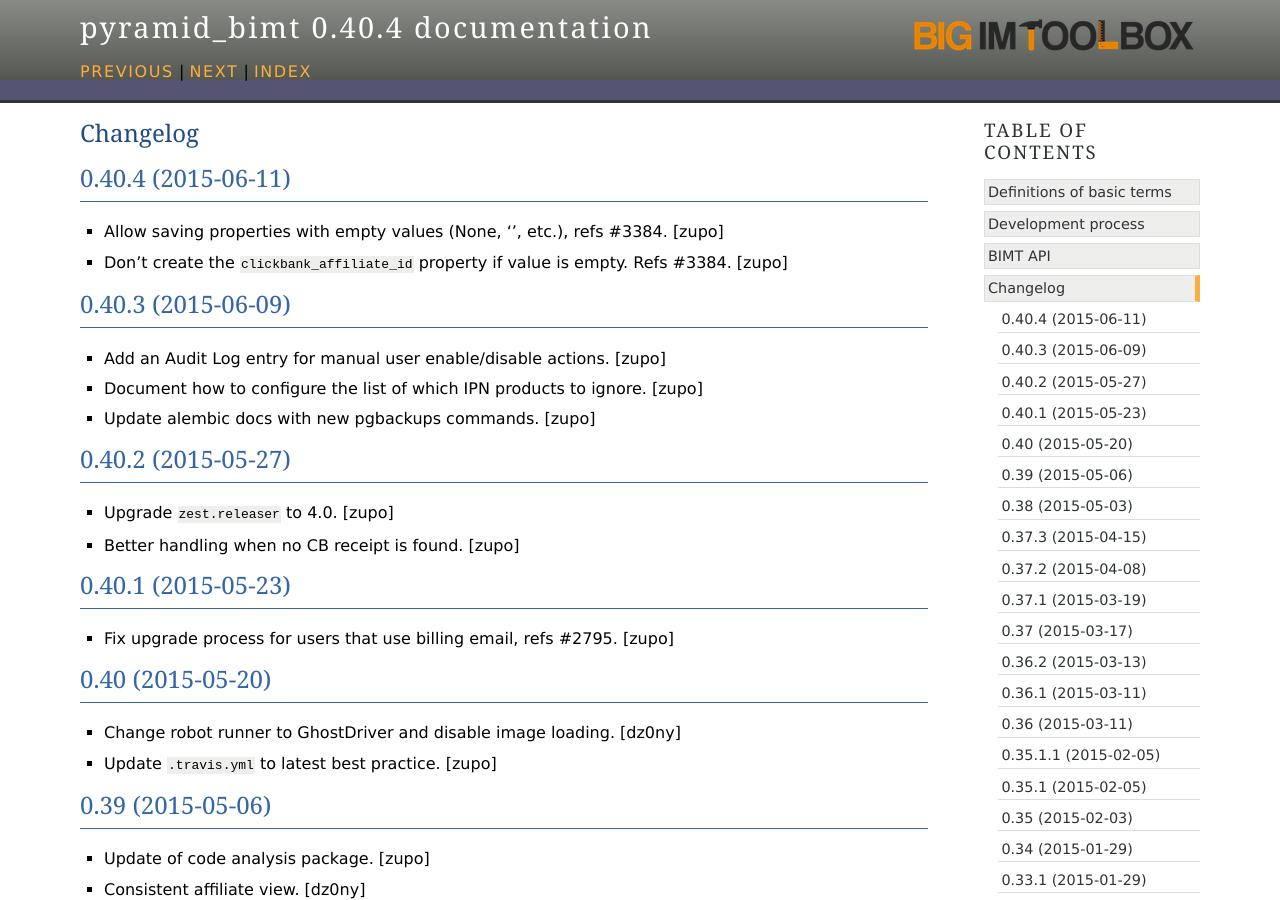
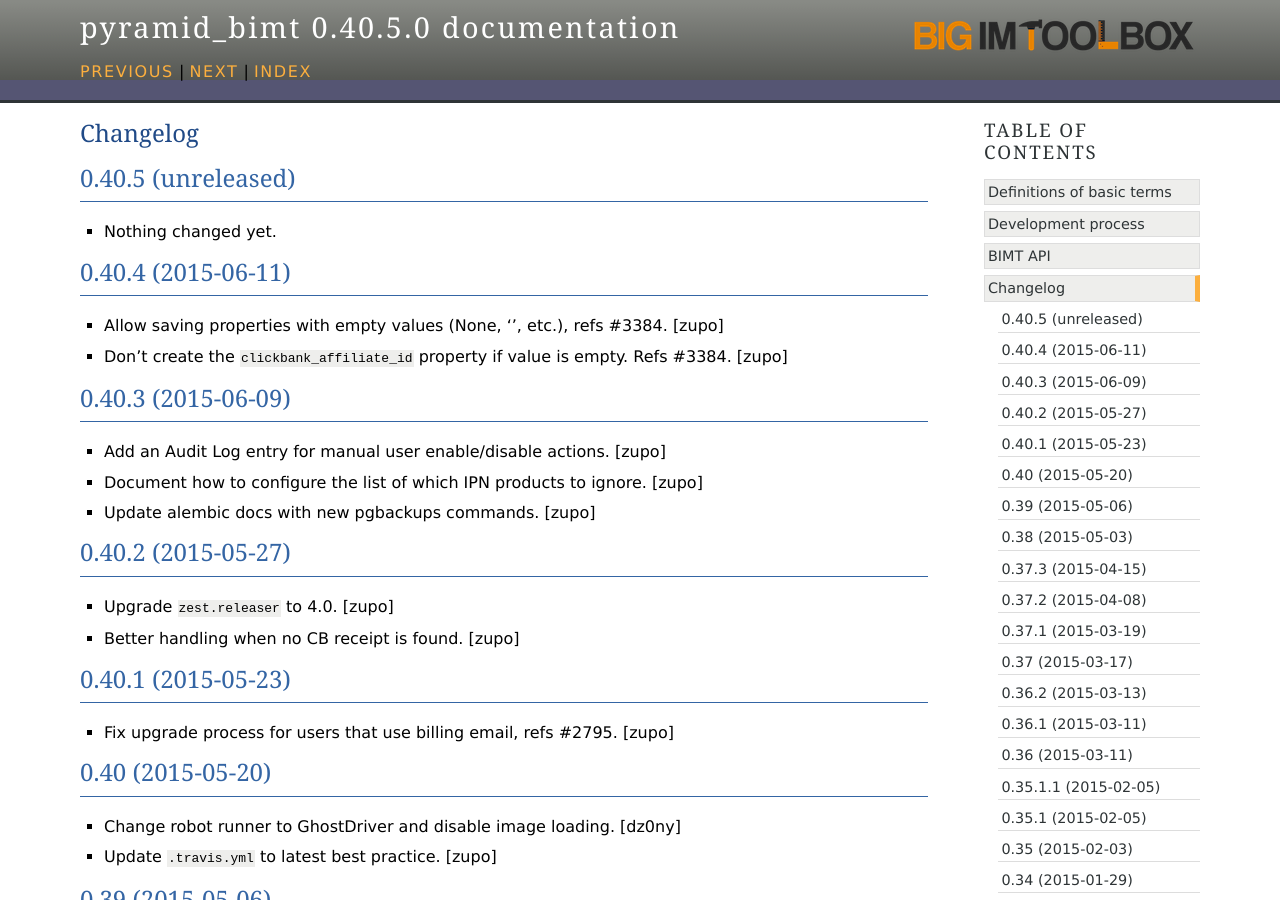
Before and after one commit to persho/pyramid_bimt, a Sphinx documentation site: the page built from docs/CHANGELOG.rst, in a window 1280 px wide and 900 px high. Built offline with Sphinx 7.4.7, drawn with Linux system fonts in a browser that asks for light colours.

Commit message:
Back to development: 0.40.5

```diff
--- a/docs/CHANGELOG.rst
+++ b/docs/CHANGELOG.rst
@@ -1,5 +1,11 @@
 Changelog
 =========
+
+
+0.40.5 (unreleased)
+-------------------
+
+- Nothing changed yet.
 
 
 0.40.4 (2015-06-11)
--- a/setup.py
+++ b/setup.py
@@ -18,7 +18,7 @@
 
 setup(
     name='pyramid_bimt',
-    version='0.40.4',
+    version='0.40.5.dev0',
     description='Base package for BIMT apps.',
     long_description=long_description,
     classifiers=[
```
